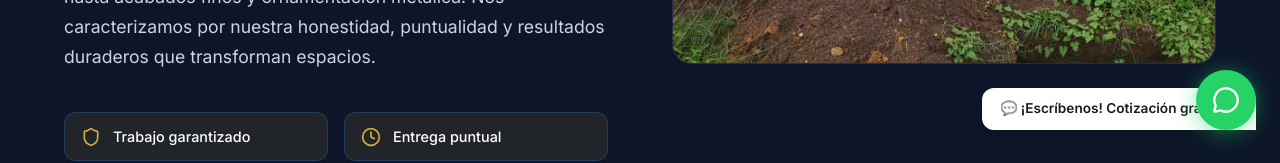
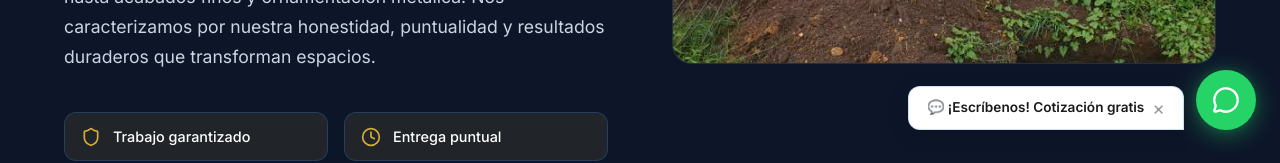
Before and after one commit to juansebastiansasa0321/s3-contrucciones, a Next.js app: page /nosotros in a window 1280 px wide. Shown: the part 646-809 px from the top of the page. Built offline with nearby package versions, Linux system fonts and the light colour scheme; no server answers.

Commit message:
style: fixed overlapping whatsapp tooltip by structuring it within a horizontally unyielding flex wrapper

```diff
--- a/src/app/globals.css
+++ b/src/app/globals.css
@@ -1219,12 +1219,18 @@ h6 {
   color: var(--text-muted);
 }
 
-/* ===== WHATSAPP FLOAT ===== */
-.whatsapp-float {
+/* ===== WHATSAPP FLOAT & TOOLTIP ===== */
+.whatsapp-wrapper {
   position: fixed;
   bottom: 24px;
   right: 24px;
   z-index: 900;
+  display: flex;
+  align-items: center;
+  gap: 16px;
+}
+
+.whatsapp-float {
   width: 60px;
   height: 60px;
   background: #25d366;
@@ -1235,8 +1241,54 @@ h6 {
   color: white;
   box-shadow: 0 4px 20px rgba(37, 211, 102, 0.4);
   transition: var(--transition-spring);
+  position: relative; /* Changed from fixed since wrapper is now fixed */
+}
+
+.whatsapp-float.pulse {
   animation: whatsappPulse 2s ease-in-out infinite;
 }
+
+.whatsapp-tooltip {
+  background: var(--bg-card);
+  border: 1px solid var(--border-accent);
+  padding: 12px 20px;
+  border-radius: var(--radius-lg);
+  color: var(--text-primary);
+  font-size: 0.9rem;
+  font-weight: 500;
+  box-shadow: var(--shadow-glow);
+  display: flex;
+  align-items: center;
+  gap: 12px;
+  animation: slideFadeIn 0.4s cubic-bezier(0.16, 1, 0.3, 1) forwards;
+  white-space: nowrap;
+}
+
+@keyframes slideFadeIn {
+  from {
+    opacity: 0;
+    transform: translateX(20px);
+  }
+  to {
+    opacity: 1;
+    transform: translateX(0);
+  }
+}
+
+.whatsapp-tooltip-close {
+  background: none;
+  border: none;
+  color: var(--text-muted);
+  font-size: 1.2rem;
+  line-height: 1;
+  cursor: pointer;
+  padding: 0 4px;
+}
+
+.whatsapp-tooltip-close:hover {
+  color: var(--accent);
+}
+
 
 .whatsapp-float:hover {
   transform: scale(1.12);
```
